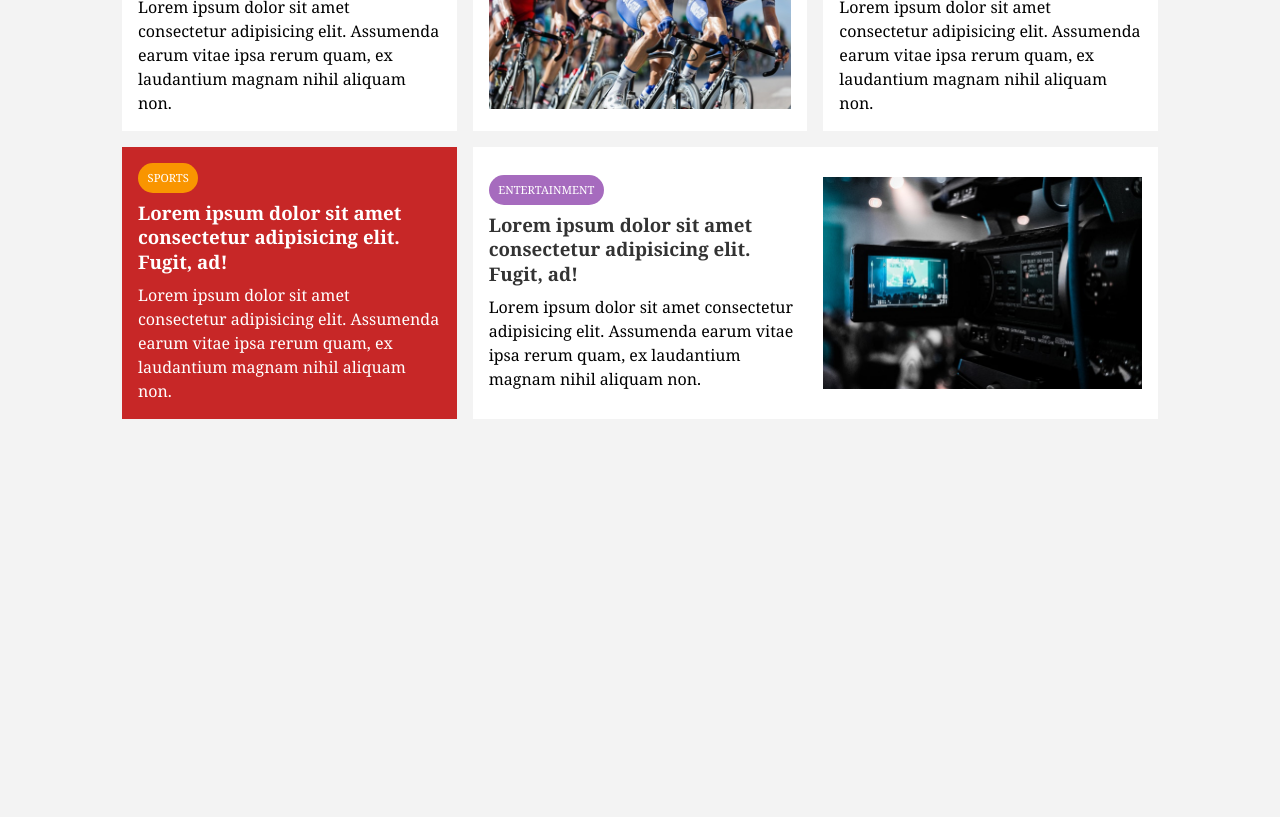
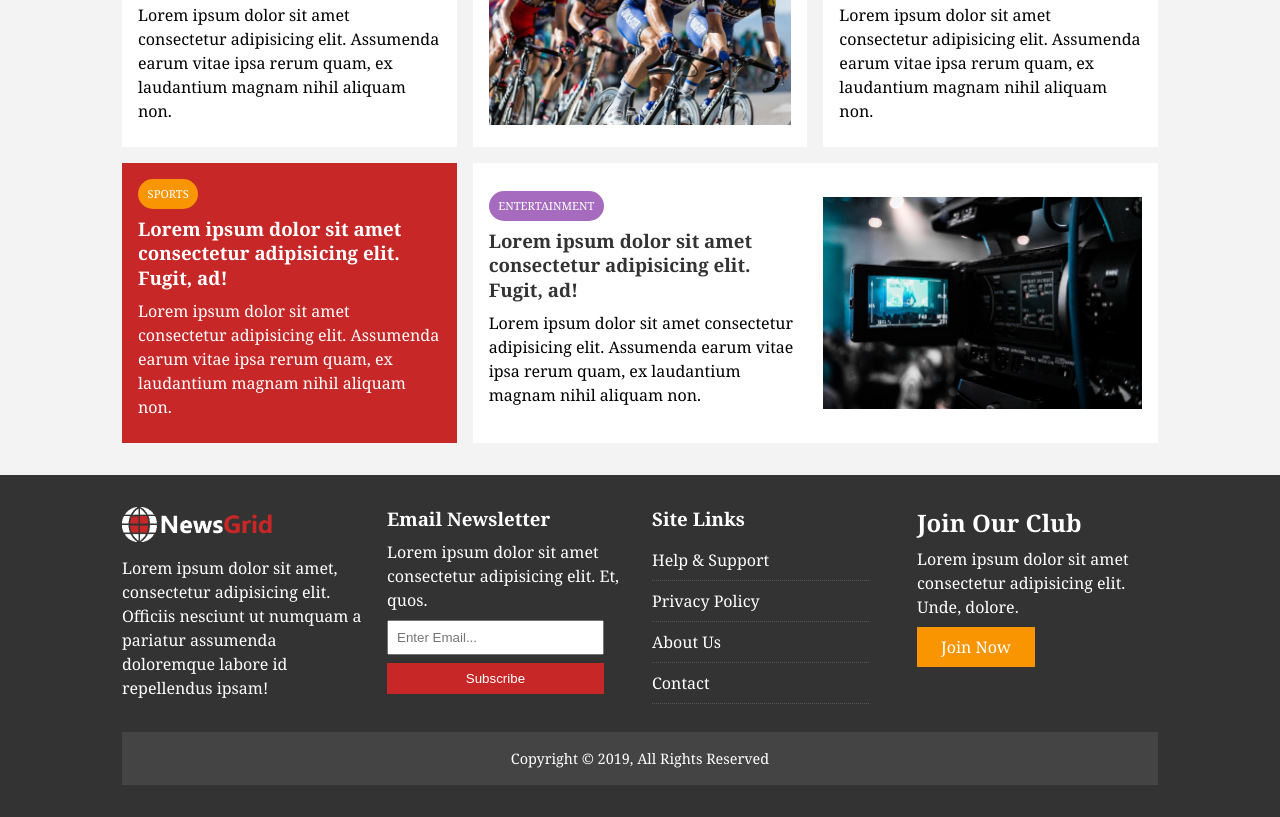
Before and after one commit to shams-rasulzade/News_Grid_-HTML_CSS-, a plain HTML site: page index.html in a window 1280 px wide. Shown: the part 1245-2062 px from the top of the page. Before the commit the page ends 1696 px from the top, so only its background shows below. Drawn offline with Linux system fonts and the light colour scheme.

Commit message:
refactor: adding footer

```diff
--- a/css/style.css
+++ b/css/style.css
@@ -49,6 +49,10 @@ ul
     list-style: none;
 }
 
+p
+{
+    margin: 0.5rem 0;
+}
 
 img
 {
@@ -97,6 +101,17 @@ h1,h2,h3,h4,h5,h6
 .py-2 { padding: 2rem 0;}
 .py-3 { padding: 3rem 0;}
 
+.list li
+{
+    padding: 0.5rem 0;
+    border-bottom: #555 dotted 1px;
+    width: 90%;
+}
+
+.list li a:hover
+{
+    color: var(--primary-color) !important;
+}
 
 .card
 {
@@ -296,3 +311,50 @@ color: #fff;
 {
     grid-column: 2 / span 2;
 }
+
+
+/* Fotter */
+
+#main-footer
+{
+    background: var(--dark-color);
+    color: #fff;
+}
+
+#main-footer img
+{
+    width: 150px;
+}
+
+#main-footer a
+{
+    color: #fff;
+}
+
+#main-footer .footer-container
+{
+    display: grid;
+    grid-template-columns: repeat(4, 1fr);
+    grid-gap: 1.5rem;
+}
+
+#main-footer .footer-container > *:last-child
+{
+    background: #444;
+    grid-column: 1 / span 4;
+    padding: 0.5rem;
+    text-align: center;
+    font-size: 0.9rem;
+}
+
+#main-footer .footer-container input[type='email']
+{
+    width: 90%;
+    padding: 0.5rem;
+    margin-bottom: 0.5rem;
+}
+
+#main-footer .footer-container input[type='submit']
+{
+    width: 90%;
+}
--- a/index.html
+++ b/index.html
@@ -130,6 +130,44 @@
      </section>
 
 
+     <!-- Footer -->
+
+     <footer id="main-footer" class="py-2">
+
+        <div class="container footer-container">
+            <div>
+                <img src="img/logo_light.png" alt="News">
+                <p>Lorem ipsum dolor sit amet, consectetur adipisicing elit. Officiis nesciunt ut numquam a pariatur assumenda doloremque labore id repellendus ipsam!</p>
+            </div>
+            <div>
+                <h3>Email Newsletter</h3>
+                <p>Lorem ipsum dolor sit amet consectetur adipisicing elit. Et, quos.</p>
+                <form>
+                    <input type="email" placeholder="Enter Email...">
+                    <input type="submit" value="Subscribe" class="btn btn-primary">
+                </form>
+            </div>
+            <div>
+                <h3>Site Links</h3>
+                <ul class="list">
+                    <li> <a href="#">Help & Support</a> </li>
+                    <li> <a href="#">Privacy Policy</a> </li>
+                    <li> <a href="#">About Us</a> </li>
+                    <li> <a href="#">Contact</a> </li>
+                </ul>
+            </div>
+            <div>
+                <h2>Join Our Club</h2>
+                <p>Lorem ipsum dolor sit amet consectetur adipisicing elit. Unde, dolore.</p>
+                <a href="#" class="btn btn-secondary">Join Now</a>
+            </div>
+            <div>
+                <p>Copyright &copy; 2019, All Rights Reserved</p>
+            </div>
+        </div>
+     </footer>
+
+
 
 </body>
 </html>
```
